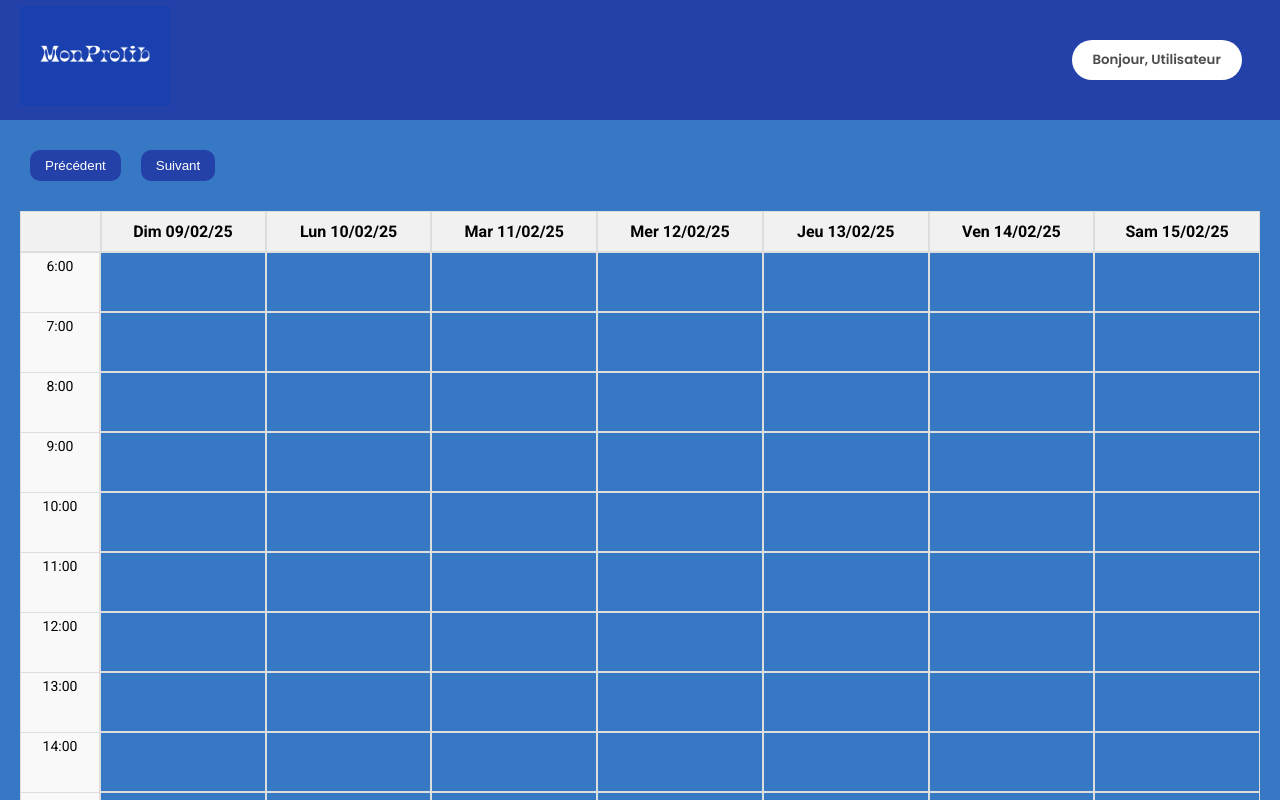
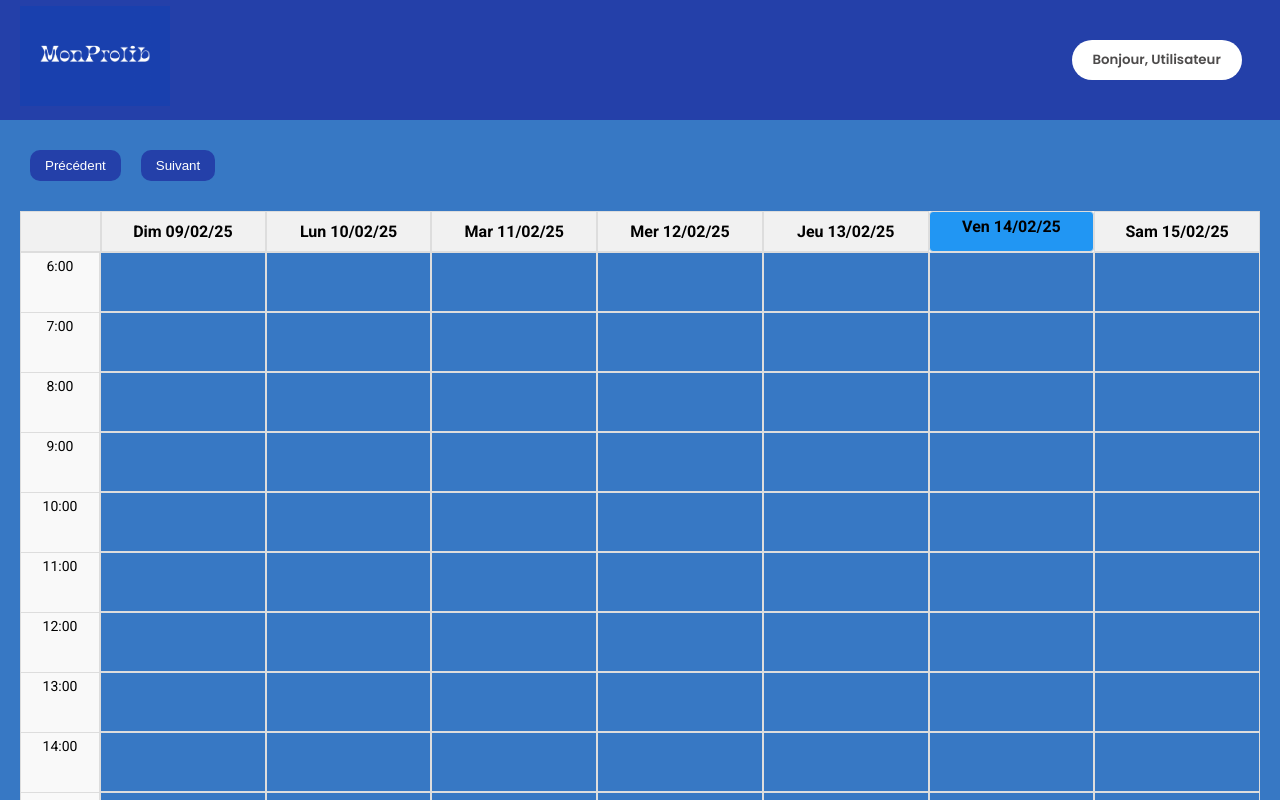
Before and after one commit to FayadIdrissB/MonProlib_, a React (Create React App) app in the folder frontend/: page /calendar_pro in a window 1280 px wide. Shown: the top 800 px of the page. Built offline with nearby package versions, Linux system fonts and the light colour scheme; no server answers.

Commit message:
fix ajout de la couleur css pour reperer le jour de la semaine sur le calendrier et changement du lien sur le header connexion

```diff
--- a/frontend/src/Component/calendar/calendar.css
+++ b/frontend/src/Component/calendar/calendar.css
@@ -8,8 +8,7 @@
   align-items: center;
 }
 
-.calandar-container-button
-{
+.calandar-container-button {
   color: white;
   border-radius: 10px;
 }
@@ -91,3 +90,10 @@ button {
   background-color: #f1f1f1;
   border: 1px solid #ddd;
 }
+
+.day-header.today {
+  background-color: #2196f3; /* Exemple : couleur de fond différente pour le jour actuel */
+  color: #000; /* Vous pouvez ajuster la couleur du texte si nécessaire */
+  border-radius: 4px; /* Optionnel : pour un effet arrondi */
+  padding: 5px; /* Optionnel : pour donner de l'espace */
+}
--- a/frontend/src/Component/calendar/calendar.jsx
+++ b/frontend/src/Component/calendar/calendar.jsx
@@ -56,13 +56,20 @@ const Calendar = () => {
     const days = ["Dim", "Lun", "Mar", "Mer", "Jeu", "Ven", "Sam"];
     const firstDayOfWeek = new Date(currentDate);
     firstDayOfWeek.setDate(currentDate.getDate() - currentDate.getDay());
+    const today = new Date(); // Récupération de la date actuelle
 
     return days.map((day, i) => {
       const dayDate = new Date(firstDayOfWeek);
       dayDate.setDate(firstDayOfWeek.getDate() + i);
 
+      // Vérifier si dayDate correspond à aujourd'hui
+      const isToday =
+        dayDate.getDate() === today.getDate() &&
+        dayDate.getMonth() === today.getMonth() &&
+        dayDate.getFullYear() === today.getFullYear();
+
       return (
-        <div key={i} className="day-header">
+        <div key={i} className={`day-header ${isToday ? "today" : ""}`}>
           {day}{" "}
           {dayDate.toLocaleDateString("fr-FR", {
             day: "numeric",
@@ -157,8 +164,18 @@ const Calendar = () => {
 
   return (
     <div className="calendar-container">
-      <button className="calandar-container-button" onClick={() => navigateWeek(-1)}>Précédent</button>
-      <button className="calandar-container-button" onClick={() => navigateWeek(1)}>Suivant</button>
+      <button
+        className="calandar-container-button"
+        onClick={() => navigateWeek(-1)}
+      >
+        Précédent
+      </button>
+      <button
+        className="calandar-container-button"
+        onClick={() => navigateWeek(1)}
+      >
+        Suivant
+      </button>
       <div className="calendar">
         <div className="days-row">
           <div className="hour-column-header"></div>
--- a/frontend/src/Component/header_connexion/headerConnexion.jsx
+++ b/frontend/src/Component/header_connexion/headerConnexion.jsx
@@ -93,6 +93,7 @@ function HeaderConnexion() {
                 Mon Espace Pro
               </div>
               <div className="dropdown_item">Déposer Mon annonce</div>
+              <div className="dropdown_item">Définir Mes Heures</div>
               <div
                 className="dropdown_item"
                 onClick={() => {
@@ -100,9 +101,8 @@ function HeaderConnexion() {
                   navigate("/calendar_pro");
                 }}
               >
-                Définir Mes Heures
+                Mes Rendez-Vous
               </div>
-              <div className="dropdown_item">Mes Rendez-Vous</div>
             </>
           ) : null}
           <div className="dropdown_item">Paramètre</div>
```
